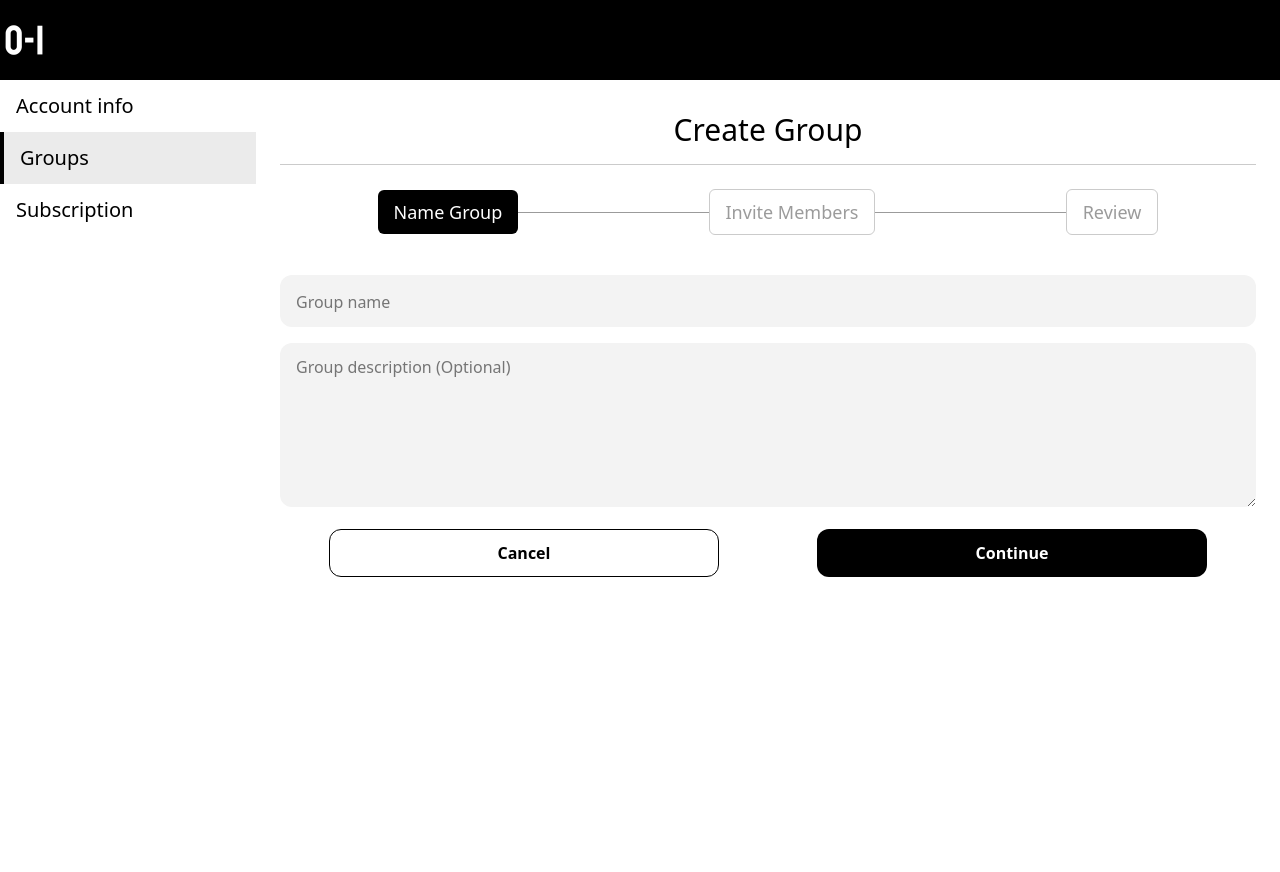
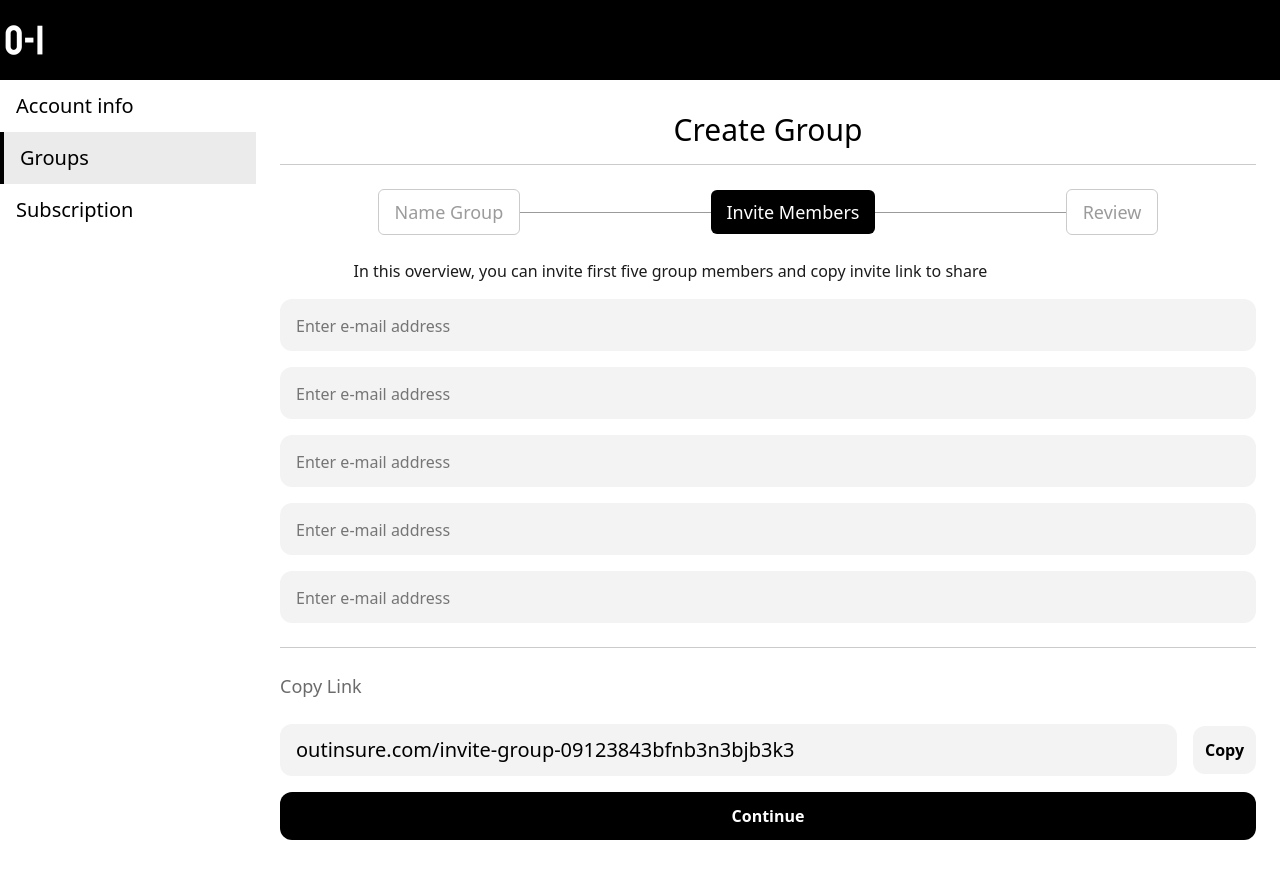
Before and after one commit to outinsure/oi-ng, an Angular app: page /account/groups/new in a window 1280 px wide. Before the commit the page ends 800 px from the top, so only its background shows below. Built offline with nearby package versions, Linux system fonts and the light colour scheme.

Commit message:
add member invite form

```diff
--- a/src/app/account/account.component.html
+++ b/src/app/account/account.component.html
@@ -31,7 +31,7 @@
                     </li>
                 </ul>
             </div>
-            <div class="flex-1 pt-8 px-6">
+            <div class="flex-1 py-8 px-6">
                 <router-outlet></router-outlet>
             </div>
         </div>
--- a/src/app/groups/group-new.component.html
+++ b/src/app/groups/group-new.component.html
@@ -35,8 +35,14 @@
         py-3 px-4 mt-4 rounded-xl focus:outline-slate-500 focus:outline-2
         placeholder:text-base" placeholder="Group description (Optional)" rows="5"></textarea>
         <div class="flex items-center justify-around">
-            <button type="button" class="w-2/5 bg-transparent text-black border border-black font-semibold h-12 rounded-xl mt-4">Cancel</button>
+            <a
+                routerLink="/account/groups"
+                class="w-2/5 bg-transparent text-black border border-black font-semibold h-12 rounded-xl mt-4 flex items-center justify-center"
+            >
+                Cancel
+            </a>
             <button
+                (click)="postGroupName()"
                 type="button"
                 class="w-2/5 bg-black text-white font-semibold h-12 rounded-xl mt-4"
             >
@@ -44,4 +50,61 @@
             </button>
         </div>
     </div>
+} @else if (tabIndex == 1) {
+    <div class="mt-6">
+        <p class="w-4/5 text-center text-[#1B1B1B] font-light">In this overview, you can invite first five group members and copy invite link to share</p>
+        <input type="text"
+            class="bg-[#F3F3F3]
+            text-xl placeholder:text-[#757575] w-full placeholder:font-light
+            py-3 px-4 mt-4 rounded-xl focus:outline-slate-500 focus:outline-2
+            placeholder:text-base"
+            placeholder="Enter e-mail address"
+        />
+        <input type="text"
+            class="bg-[#F3F3F3]
+            text-xl placeholder:text-[#757575] w-full placeholder:font-light
+            py-3 px-4 mt-4 rounded-xl focus:outline-slate-500 focus:outline-2
+            placeholder:text-base"
+            placeholder="Enter e-mail address"
+        />
+        <input type="text"
+            class="bg-[#F3F3F3]
+            text-xl placeholder:text-[#757575] w-full placeholder:font-light
+            py-3 px-4 mt-4 rounded-xl focus:outline-slate-500 focus:outline-2
+            placeholder:text-base"
+            placeholder="Enter e-mail address"
+        />
+        <input type="text"
+            class="bg-[#F3F3F3]
+            text-xl placeholder:text-[#757575] w-full placeholder:font-light
+            py-3 px-4 mt-4 rounded-xl focus:outline-slate-500 focus:outline-2
+            placeholder:text-base"
+            placeholder="Enter e-mail address"
+        />
+        <input type="text"
+            class="bg-[#F3F3F3]
+            text-xl placeholder:text-[#757575] w-full placeholder:font-light
+            py-3 px-4 mt-4 rounded-xl focus:outline-slate-500 focus:outline-2
+            placeholder:text-base"
+            placeholder="Enter e-mail address"
+        />
+        <p class="mt-6 py-6 border-t border-[#CBCBCB] text-lg text-[#6B6B6B]">Copy Link</p>
+        <div class="flex items-center justify-between">
+            <input disabled type="text"
+                class="bg-[#F3F3F3]
+                text-xl placeholder:text-[#757575] w-full placeholder:font-light
+                py-3 px-4 rounded-xl focus:outline-slate-500 focus:outline-2
+                placeholder:text-base"
+                value="outinsure.com/invite-group-09123843bfnb3n3bjb3k3"
+            />
+            <button class="bg-[#F3F3F3] text-black font-semibold rounded-xl p-3 ml-4">Copy</button>
+        </div>
+        <button
+            (click)="sendMembersInvite()"
+            type="button"
+            class="w-full bg-black text-white font-semibold h-12 rounded-xl mt-4"
+        >
+            Continue
+        </button>
+    </div>
 }
--- a/src/app/groups/group-new.component.ts
+++ b/src/app/groups/group-new.component.ts
@@ -1,9 +1,18 @@
 import { Component } from "@angular/core";
+import { RouterLink } from "@angular/router";
 
 @Component({
     selector: 'group-new',
-    templateUrl: './group-new.component.html'
+    templateUrl: './group-new.component.html',
+    standalone: true,
+    imports: [RouterLink]
 })
 export class GroupNewComponent {
-    tabIndex = 0
+    tabIndex = 1
+    postGroupName = () => {
+        this.tabIndex = 1;
+    }
+    sendMembersInvite = () => {
+        this.tabIndex = 2;
+    }
 }
```
